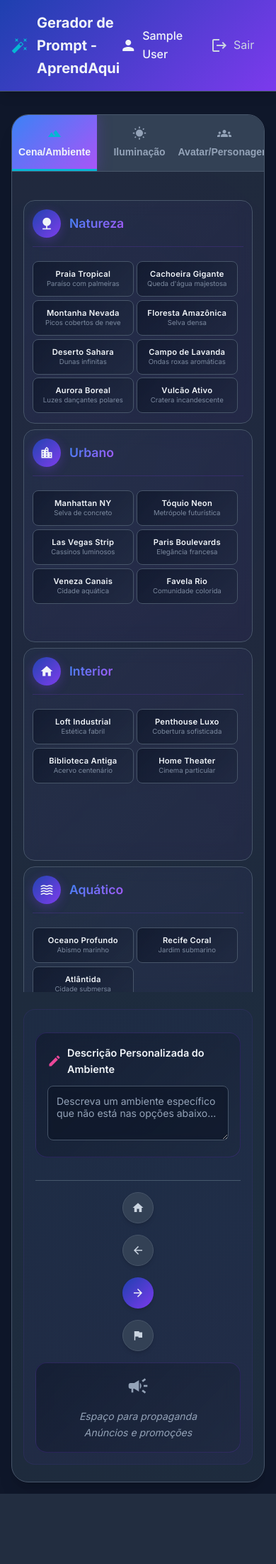
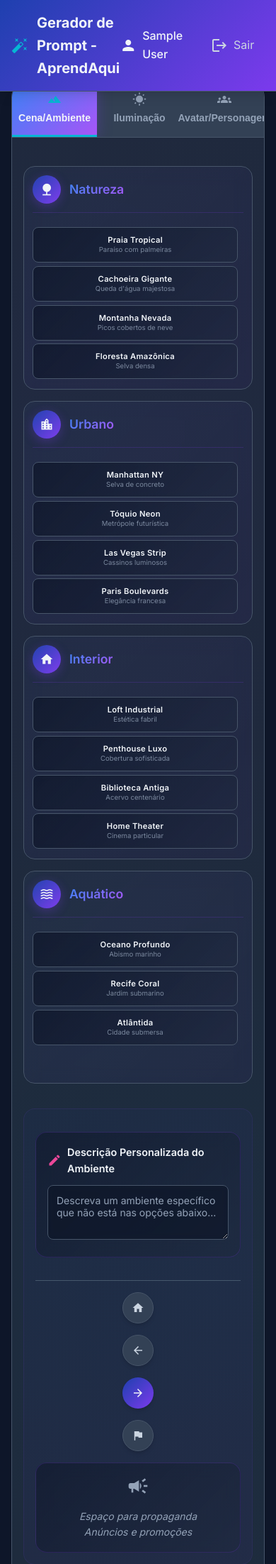
Before and after one commit to mariocromia/aprend_aqui, a PHP site: page /aprend_aqui/gerador_prompt_modern.php in a window 390 px wide. Shown: the top 2204 px of the page at 71% size. Before the commit the page ends 2105 px from the top, so only its background shows below. Run offline with PHP 8.4, Linux system fonts and the light colour scheme; the visitor is signed in with stand-in values (Sample User, id 1).

Commit message:
Criação do novo layout dedo geragor de prompt 06 - ajuste do numero de blocos dentro do conteudo

```diff
--- a/gerador_prompt_modern.php
+++ b/gerador_prompt_modern.php
@@ -191,11 +191,11 @@ if ($_SERVER['REQUEST_METHOD'] === 'POST' && isset($_POST['action']) && $_POST['
             flex: 1;
             max-width: 1800px;
             margin: 0 auto;
-            padding: 1rem 2rem 2rem 2rem;
+            padding: 3rem 2rem 2rem 2rem;
             width: 100%;
             overflow: visible;
-            display: grid;
-            grid-template-columns: 1fr 1fr 1fr;
+            display: flex;
+            flex-direction: column;
             gap: 2rem;
             align-items: start;
         }
@@ -203,7 +203,7 @@ if ($_SERVER['REQUEST_METHOD'] === 'POST' && isset($_POST['action']) && $_POST['
         .page-header {
             text-align: center;
             margin-bottom: -3rem;
-            grid-column: 1 / -1;
+            width: 100%;
         }
 
         .page-header h1 {
@@ -229,7 +229,7 @@ if ($_SERVER['REQUEST_METHOD'] === 'POST' && isset($_POST['action']) && $_POST['
             box-shadow: var(--shadow-xl);
             overflow: hidden;
             border: 1px solid var(--border-color);
-            grid-column: 1 / -1;
+            width: 100%;
         }
 
         .tabs-nav {
@@ -291,13 +291,12 @@ if ($_SERVER['REQUEST_METHOD'] === 'POST' && isset($_POST['action']) && $_POST['
             padding: 2rem;
             height: auto;
             overflow: visible;
+            width: 100%;
         }
 
         .tab-content.active {
             display: block;
         }
-
-
 
         .tab-header {
             text-align: center;
@@ -424,18 +423,19 @@ if ($_SERVER['REQUEST_METHOD'] === 'POST' && isset($_POST['action']) && $_POST['
             color: var(--text-muted);
         }
 
-        /* Grid de categorias - Design compacto e moderno */
+        /* Grid de categorias - Design compacto e moderno - LARGURA E ESPAÇAMENTO UNIFORMES */
         .categories-grid {
             display: grid;
-            grid-template-columns: repeat(auto-fit, minmax(240px, 1fr));
-            gap: 0.75rem;
+            grid-template-columns: repeat(auto-fit, minmax(280px, 1fr));
+            gap: 2rem;
             max-height: 70vh;
             overflow-y: auto;
             padding: 1rem 0;
             scrollbar-width: thin;
             scroll-behavior: smooth;
-        }
-
+            width: 100%;
+            align-items: start;
+        }
 
         .category-section {
             background: var(--gradient-card);
@@ -447,6 +447,8 @@ if ($_SERVER['REQUEST_METHOD'] === 'POST' && isset($_POST['action']) && $_POST['
             overflow: hidden;
             backdrop-filter: blur(10px);
             min-height: 340px;
+            width: 100%;
+            height: fit-content;
         }
 
         .category-section:hover {
@@ -493,18 +495,18 @@ if ($_SERVER['REQUEST_METHOD'] === 'POST' && isset($_POST['action']) && $_POST['
             background-clip: text;
         }
 
-        /* Grid de subcategorias - Layout compacto */
+        /* Grid de subcategorias - Layout compacto - SEMPRE 1 COLUNA VERTICAL */
         .subcategories-grid {
-            display: grid;
-            grid-template-columns: repeat(auto-fit, minmax(120px, 1fr));
+            display: flex;
+            flex-direction: column;
             gap: 0.4rem;
             max-height: 260px;
             overflow-y: auto;
             padding: 0.25rem 0.5rem 0.25rem 0;
             scrollbar-width: thin;
             scroll-behavior: smooth;
-        }
-
+            width: 100%;
+        }
 
         .subcategory-card {
             background: linear-gradient(135deg, rgba(15, 23, 42, 0.8) 0%, rgba(30, 41, 59, 0.6) 100%);
@@ -523,6 +525,8 @@ if ($_SERVER['REQUEST_METHOD'] === 'POST' && isset($_POST['action']) && $_POST['
             justify-content: center;
             align-items: center;
             z-index: 1;
+            width: 100%;
+            flex-shrink: 0;
         }
 
         .subcategory-card::before {
@@ -790,7 +794,7 @@ if ($_SERVER['REQUEST_METHOD'] === 'POST' && isset($_POST['action']) && $_POST['
             align-items: center;
             gap: 0.75rem;
             font-weight: 500;
-            grid-column: 1 / -1;
+            width: 100%;
         }
 
         .alert-success {
@@ -813,7 +817,6 @@ if ($_SERVER['REQUEST_METHOD'] === 'POST' && isset($_POST['action']) && $_POST['
         @media (max-width: 1024px) {
             .content-container {
                 padding: 1.5rem;
-                grid-template-columns: 1fr;
                 gap: 1rem;
             }
 
@@ -822,13 +825,9 @@ if ($_SERVER['REQUEST_METHOD'] === 'POST' && isset($_POST['action']) && $_POST['
             }
 
             .categories-grid {
-                gap: 1rem;
+                grid-template-columns: repeat(auto-fit, minmax(260px, 1fr));
+                gap: 1.5rem;
                 padding-bottom: 0.5rem;
-            }
-
-            .categories-grid {
-                grid-template-columns: repeat(auto-fit, minmax(220px, 1fr));
-                gap: 0.75rem;
             }
 
             .category-section {
@@ -856,7 +855,6 @@ if ($_SERVER['REQUEST_METHOD'] === 'POST' && isset($_POST['action']) && $_POST['
 
             .content-container {
                 padding: 1rem;
-                grid-template-columns: 1fr;
                 gap: 1rem;
             }
 
@@ -872,32 +870,18 @@ if ($_SERVER['REQUEST_METHOD'] === 'POST' && isset($_POST['action']) && $_POST['
                 padding: 1.5rem 1rem;
             }
 
-            .category-section {
-                padding: 1.5rem;
-                min-width: 260px;
-            }
-
             .categories-grid {
-                gap: 0.75rem;
+                grid-template-columns: repeat(auto-fit, minmax(240px, 1fr));
+                gap: 1rem;
                 padding-bottom: 0.5rem;
-            }
-
-            .categories-grid {
-                grid-template-columns: 1fr;
-                max-height: 60vh;
-                gap: 0.5rem;
             }
 
             .category-section {
                 padding: 0.75rem;
-            }
-
-            .category-section {
                 min-height: 300px;
             }
 
             .subcategories-grid {
-                grid-template-columns: repeat(auto-fit, minmax(100px, 1fr));
                 max-height: 220px;
                 gap: 0.3rem;
             }
@@ -934,11 +918,6 @@ if ($_SERVER['REQUEST_METHOD'] === 'POST' && isset($_POST['action']) && $_POST['
                 flex-direction: column;
                 gap: 1rem;
                 margin-top: 1rem;
-            }
-
-            .bottom-controls-container {
-                grid-template-columns: 1fr;
-                gap: 1rem;
             }
 
             .custom-description {
@@ -1011,7 +990,7 @@ if ($_SERVER['REQUEST_METHOD'] === 'POST' && isset($_POST['action']) && $_POST['
             background: #1e293b !important;
         }
 
-        /* === SCROLLBAR GRID UNIVERSAL === */
+        /* === SCROLLBAR HORIZONTAL PARA CATEGORIAS === */
 
         /* Firefox */
         .categories-grid {
```
